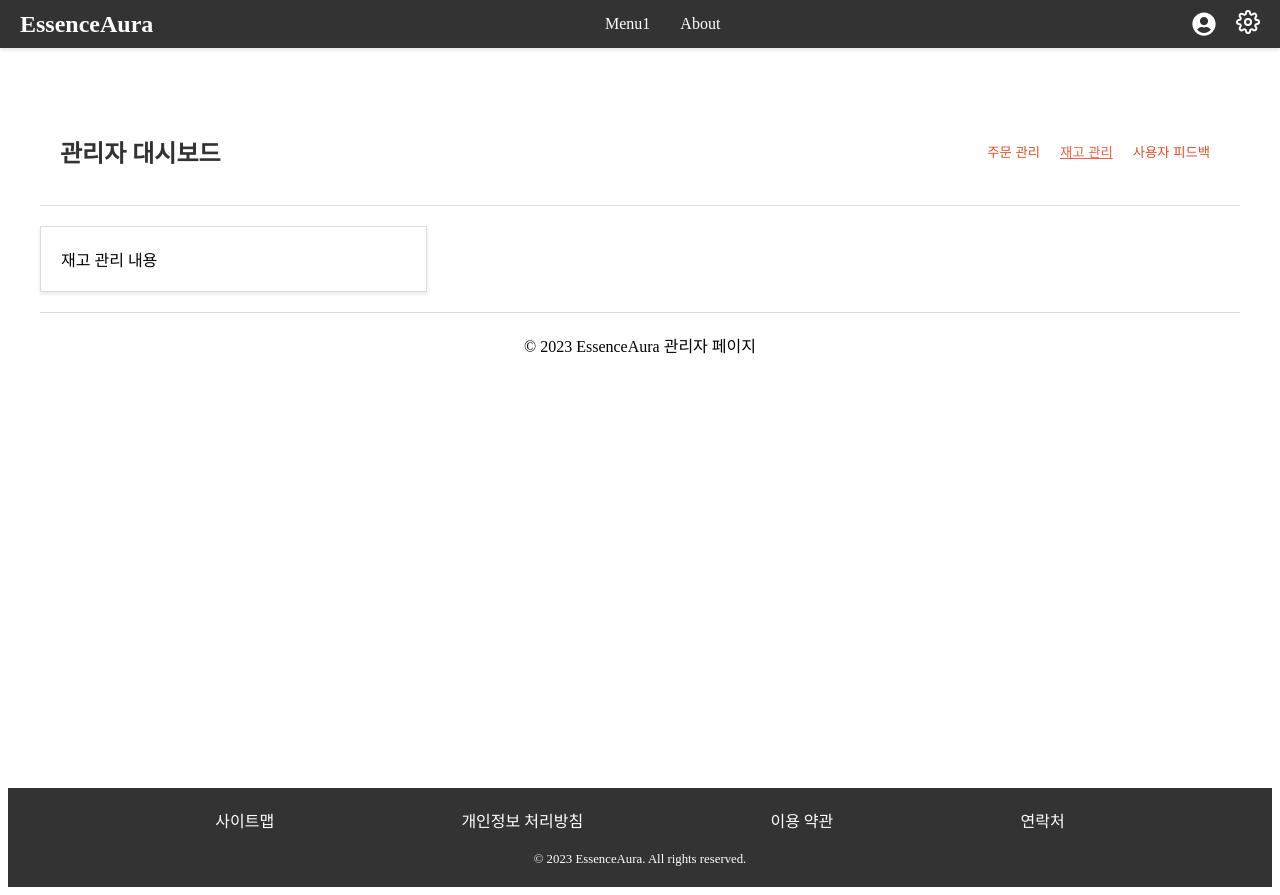
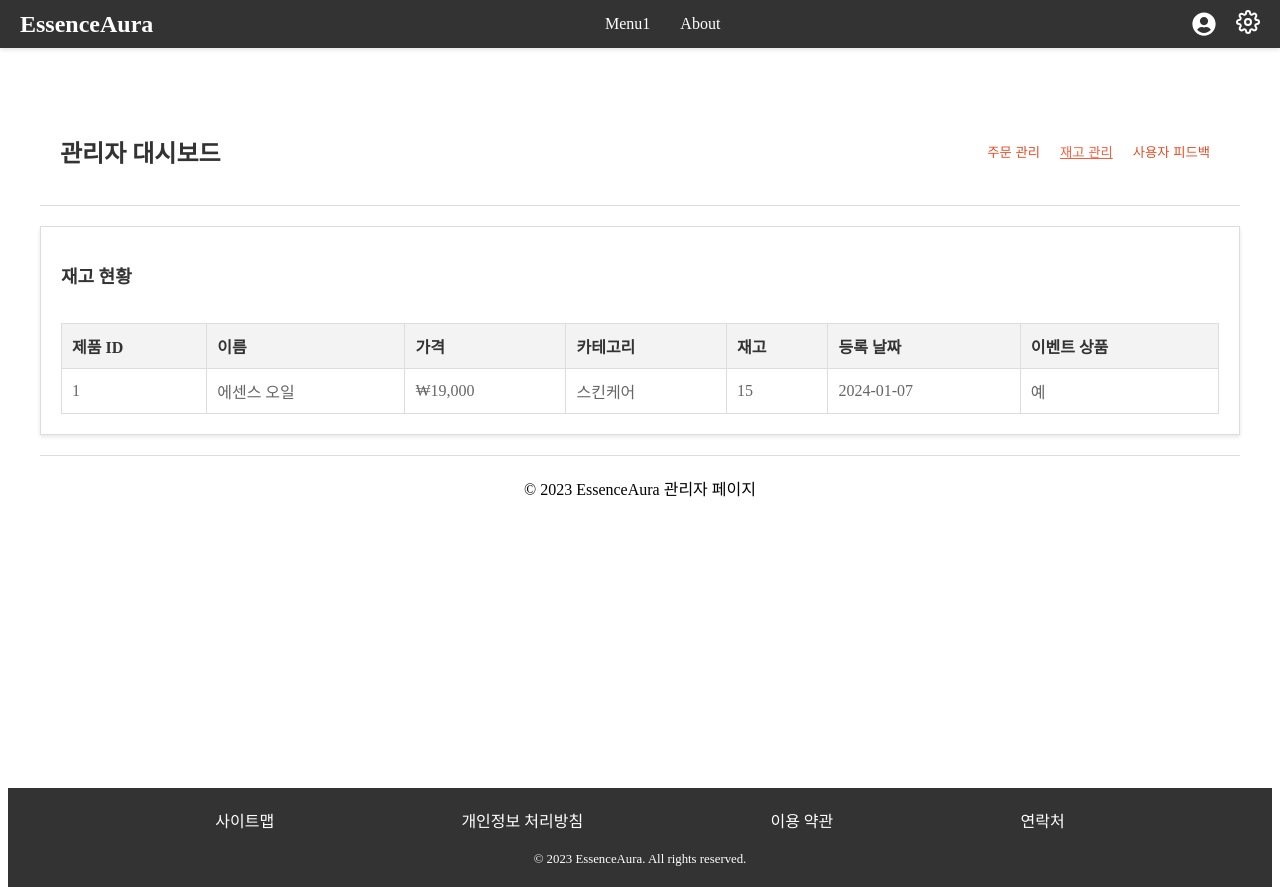
Before and after one commit to Akows/prj08EssenceAura, a React (Vite) app in the folder frontend/: page /admin in a window 1280 px wide. Both pictures are taken after a click on the button "재고 관리". Built offline with nearby package versions, Linux system fonts and the light colour scheme.

Commit message:
Design: 관리자 대시보드 페이지, 주문 관리 컴포넌트 UI 수정, 재고 관리 컴포넌트 UI 1차 구현. (컴포넌트의 너비가 최소화되어 페이지 전체 너비와 동기화되지 않은 문제를 수정.)

```diff
--- /dev/null
+++ b/frontend/src/components/admin/InventoryManagement.tsx
@@ -0,0 +1,107 @@
+import React from 'react';
+import styled from 'styled-components';
+
+const InventoryCard = styled.div`
+    background: white;
+    border: 1px solid #ddd;
+    padding: 20px;
+    box-shadow: 0 2px 4px rgba(0, 0, 0, 0.1);
+`;
+
+const InventoryHeader = styled.div`
+    display: flex;
+    justify-content: space-between;
+    align-items: center;
+    margin-bottom: 20px;
+`;
+
+const InventoryTitle = styled.h2`
+    font-size: 18px;
+    color: #333;
+`;
+
+const InventoryTable = styled.table`
+    width: 100%;
+    border-collapse: collapse;
+    table-layout: auto; // 테이블 레이아웃을 자동으로 설정
+`;
+
+const TableHeader = styled.th`
+    background-color: #f3f3f3;
+    color: #333;
+    padding: 10px;
+    border: 1px solid #ddd;
+    text-align: left; // 텍스트 왼쪽 정렬
+`;
+
+const TableRow = styled.tr`
+    &:nth-child(even) {
+        background-color: #fafafa;
+    }
+`;
+
+const TableCell = styled.td`
+    padding: 10px;
+    border: 1px solid #ddd;
+    color: #666;
+    text-align: left; // 텍스트 왼쪽 정렬
+`;
+
+const InventoryManagement: React.FC = () => {
+    // 임시 데이터
+    const products = [
+        {
+            product_id: 1,
+            name: '에센스 오일',
+            description: '피부에 좋은 천연 오일',
+            price: '₩19,000',
+            category: '스킨케어',
+            tags: '천연, 오일',
+            stock: 15,
+            image_url: 'https://via.placeholder.com/150',
+            created_at: '2024-01-07',
+            is_event: true,
+            discount_rate: 10,
+        },
+        // ... 더 많은 제품 데이터 ...
+    ];
+
+    return (
+        <InventoryCard>
+            <InventoryHeader>
+                <InventoryTitle>재고 현황</InventoryTitle>
+                {/* 필요한 경우 다른 헤더 요소들 */}
+            </InventoryHeader>
+            <InventoryTable>
+                <thead>
+                    <tr>
+                        <TableHeader>제품 ID</TableHeader>
+                        <TableHeader>이름</TableHeader>
+                        <TableHeader>가격</TableHeader>
+                        <TableHeader>카테고리</TableHeader>
+                        <TableHeader>재고</TableHeader>
+                        <TableHeader>등록 날짜</TableHeader>
+                        <TableHeader>이벤트 상품</TableHeader>
+                    </tr>
+                </thead>
+                <tbody>
+                    {products.map((product) => (
+                        <TableRow key={product.product_id}>
+                            <TableCell>{product.product_id}</TableCell>
+                            <TableCell>{product.name}</TableCell>
+                            <TableCell>{product.price}</TableCell>
+                            <TableCell>{product.category}</TableCell>
+                            <TableCell>{product.stock}</TableCell>
+                            <TableCell>{product.created_at}</TableCell>
+                            <TableCell>
+                                {product.is_event ? '예' : '아니오'}
+                            </TableCell>
+                        </TableRow>
+                    ))}
+                </tbody>
+            </InventoryTable>
+        </InventoryCard>
+    );
+};
+
+export default InventoryManagement;
--- a/frontend/src/components/admin/OrderManagement.tsx
+++ b/frontend/src/components/admin/OrderManagement.tsx
@@ -1,8 +1,8 @@
 import React from 'react';
 import styled from 'styled-components';
 
-interface Status {
-    status: string;
+interface StatusProps {
+    status: '처리중' | '배송완료'; // 예시로 주문 상태를 명시적으로 정의
 }
 
 const OrderCard = styled.div`
@@ -43,6 +43,7 @@ const OrderItem = styled.li`
 `;
 
 const OrderDetail = styled.div`
+    margin-top: 10px;
     display: flex;
     justify-content: space-between;
 `;
@@ -51,28 +52,55 @@ const OrderInfo = styled.span`
     color: #333;
 `;
 
-const OrderStatus = styled.span<Status>`
+const OrderStatus = styled.span<StatusProps>`
     color: ${({ status }) => (status === '처리중' ? '#e44d26' : '#4CAF50')};
 `;
 
-const OrderManagement: React.FC = () => {
+const UserDetails = styled.div`
+    color: #555;
+`;
+
+const Address = styled.div`
+    color: #555;
+    margin-top: 5px;
+`;
+
+const ProductDetail = styled.div`
+    display: flex;
+    justify-content: space-between;
+    background: #f9f9f9;
+    padding: 10px;
+    border: 1px solid #eee;
+`;
+
 const orders = [
     {
-            id: 1,
-            date: '2024-01-05',
-            customer: '홍길동',
-            total: '₩35,000',
+        order_id: 1,
+        user_id: 'user_101',
+        total_price: 35000,
+        discount_amount: 5000,
+        delivery_address: '서울시 강남구 테헤란로',
         status: '처리중',
+        created_at: '2024-01-05',
+        order_details: [
+            {
+                product_id: 'prod_201',
+                price: 20000,
+                quantity: 1,
+                product_option: '100ml',
             },
             {
-            id: 2,
-            date: '2024-01-04',
-            customer: '김철수',
-            total: '₩120,000',
-            status: '배송완료',
+                product_id: 'prod_202',
+                price: 15000,
+                quantity: 1,
+                product_option: 'Red',
             },
+        ],
+    },
+    // ...더 많은 주문 데이터...
 ];
 
+const OrderManagement: React.FC = () => {
     return (
         <OrderCard>
             <OrderHeader>
@@ -81,16 +109,28 @@ const OrderManagement: React.FC = () => {
             </OrderHeader>
             <OrderList>
                 {orders.map((order) => (
-                    <OrderItem key={order.id}>
+                    <OrderItem key={order.order_id}>
                         <OrderDetail>
-                            <OrderInfo>주문 번호: {order.id}</OrderInfo>
-                            <OrderInfo>주문자: {order.customer}</OrderInfo>
-                            <OrderInfo>주문 일자: {order.date}</OrderInfo>
-                            <OrderInfo>총액: {order.total}</OrderInfo>
+                            <OrderInfo>주문 번호: {order.order_id}</OrderInfo>
+                            <OrderInfo>총액: ₩{order.total_price}</OrderInfo>
+                            <OrderInfo>
+                                할인: ₩{order.discount_amount}
+                            </OrderInfo>
+                            <OrderInfo>주문 일자: {order.created_at}</OrderInfo>
                             <OrderStatus status={order.status}>
                                 {order.status}
                             </OrderStatus>
+                            <UserDetails>고객 ID: {order.user_id}</UserDetails>
+                            <Address>배송지: {order.delivery_address}</Address>
                         </OrderDetail>
+                        {order.order_details.map((detail) => (
+                            <ProductDetail key={detail.product_id}>
+                                <div>제품 ID: {detail.product_id}</div>
+                                <div>가격: ₩{detail.price}</div>
+                                <div>수량: {detail.quantity}</div>
+                                <div>옵션: {detail.product_option}</div>
+                            </ProductDetail>
+                        ))}
                     </OrderItem>
                 ))}
             </OrderList>
--- a/frontend/src/pages/admin/AdminDashboardPage.tsx
+++ b/frontend/src/pages/admin/AdminDashboardPage.tsx
@@ -1,5 +1,6 @@
 import React, { useState } from 'react';
 import styled from 'styled-components';
+import InventoryManagement from '../../components/admin/InventoryManagement';
 import OrderManagement from '../../components/admin/OrderManagement';
 
 const DashboardContainer = styled.div`
@@ -45,13 +46,8 @@ const TabLink = styled.button`
 
 const DashboardMain = styled.main`
     display: grid;
-    grid-template-columns: repeat(3, 1fr);
     gap: 20px;
     padding: 20px 0;
-
-    @media (max-width: 768px) {
-        grid-template-columns: 1fr;
-    }
 `;
 
 const Card = styled.div`
@@ -75,7 +71,7 @@ const AdminDashboardPage: React.FC = () => {
         case 'orders':
             return <OrderManagement />;
         case 'stock':
-                return <Card>재고 관리 내용</Card>;
+            return <InventoryManagement />;
         case 'feedback':
             return <Card>사용자 피드백 내용</Card>;
         default:
```
Lines whose indentation alone changed are shown as unchanged.
